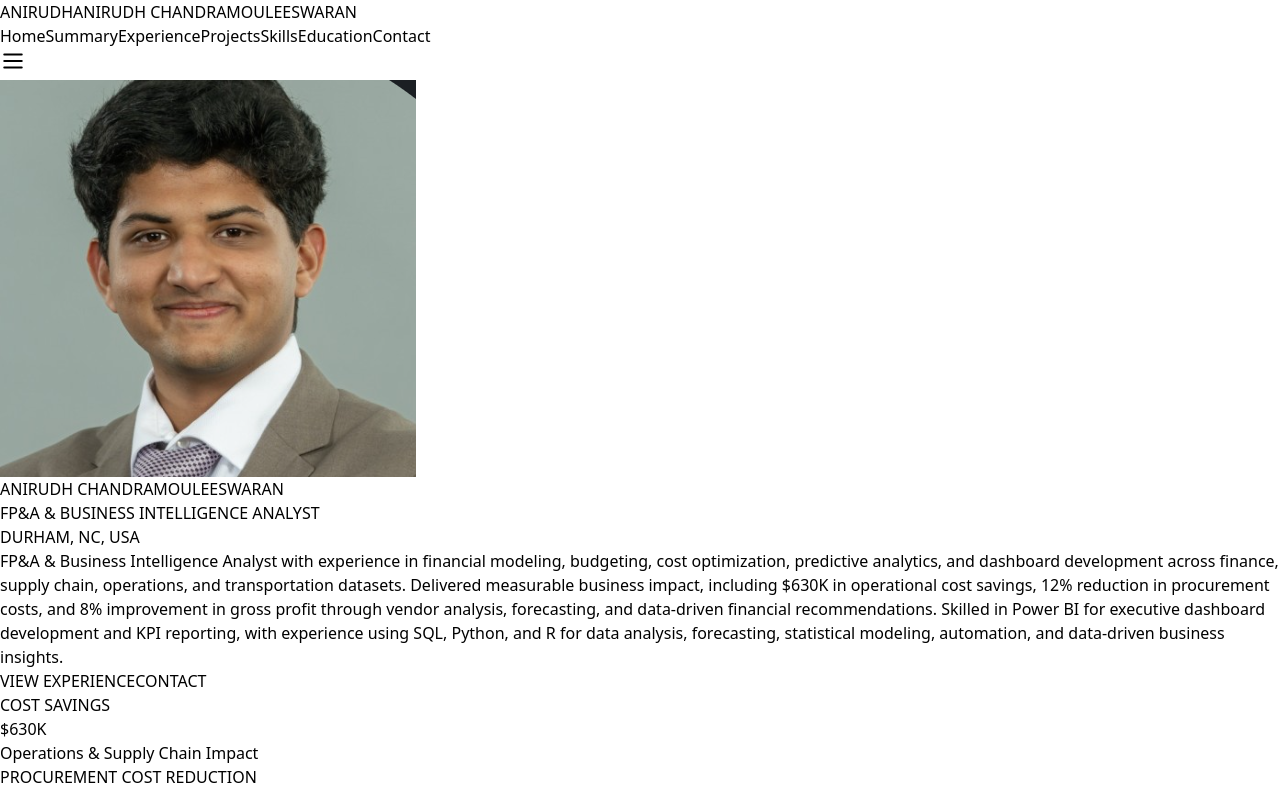
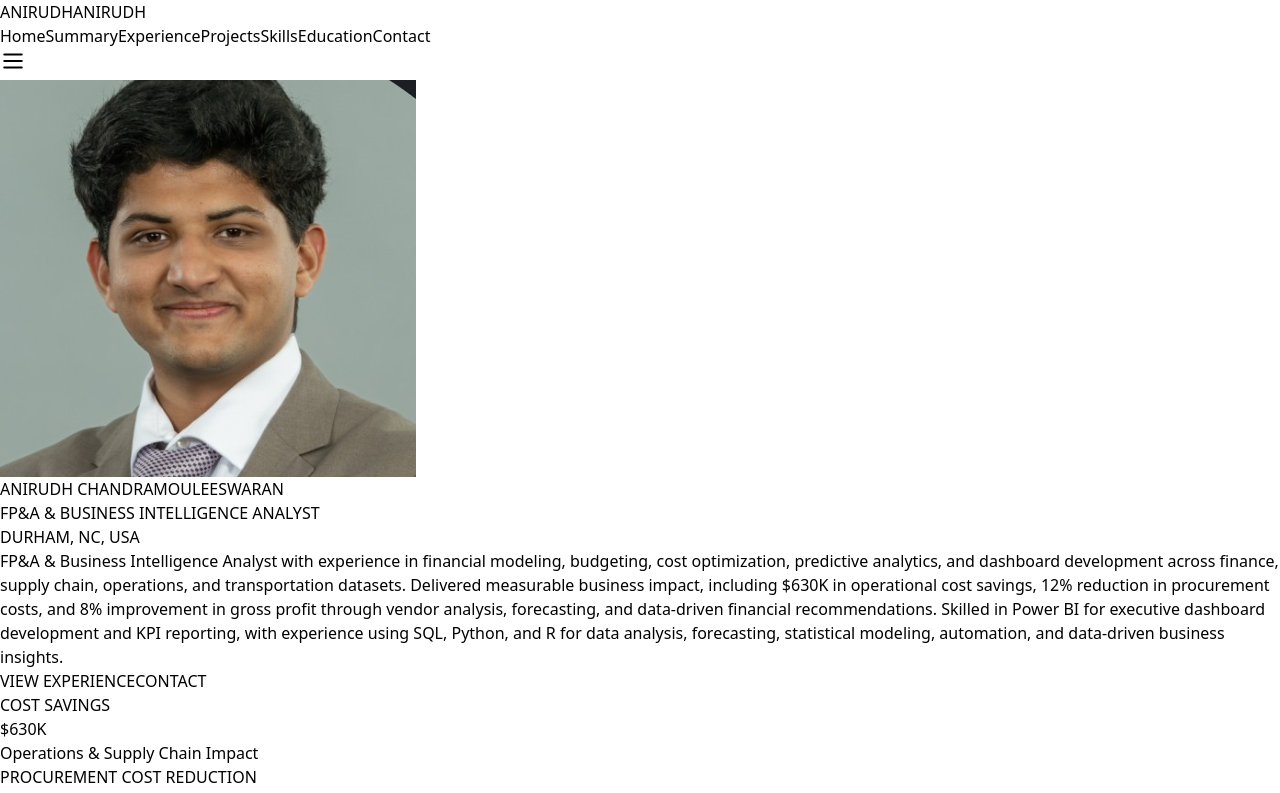
Before and after one commit to Code-With-Khushiii/Anirudh_Chandramouleeswaran, a React (Vite) app: page / in a window 1280 px wide. Shown: the top 793 px of the page. Built offline with nearby package versions, Linux system fonts and the light colour scheme; a web font is replaced by a local one.

Commit message:
add changes

```diff
--- a/src/App.tsx
+++ b/src/App.tsx
@@ -182,7 +182,7 @@ function App() {
           <div className="flex items-center justify-between">
             <div className="flex-1 md:flex-none min-w-0 pr-4 md:pr-0 text-lg sm:text-xl md:text-2xl font-display text-black tracking-wide leading-tight truncate">
               <span className="md:hidden">ANIRUDH</span>
-              <span className="hidden md:inline">ANIRUDH CHANDRAMOULEESWARAN</span>
+              <span className="hidden md:inline">ANIRUDH</span>
             </div>
             <div className="hidden md:flex items-center justify-end gap-5 lg:gap-8 flex-shrink-0">
               {navItems.map((item) => (
```
